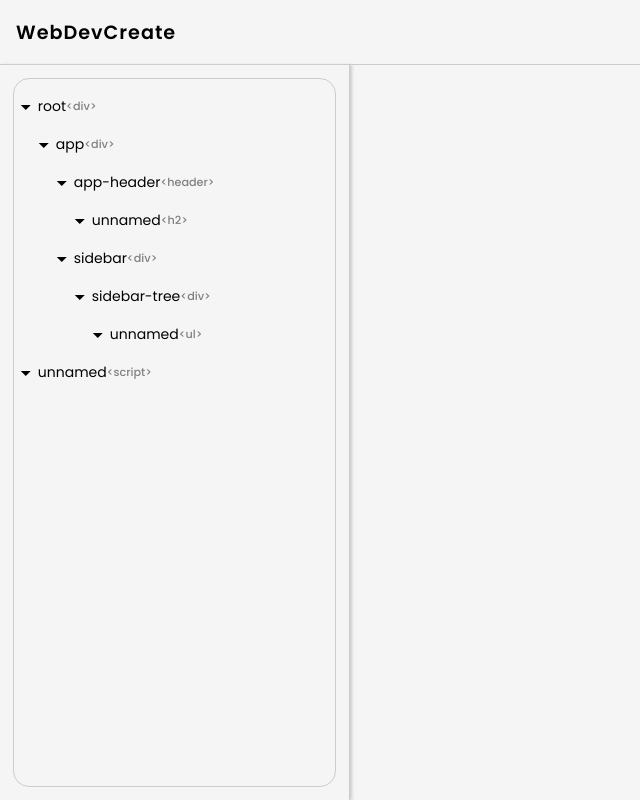
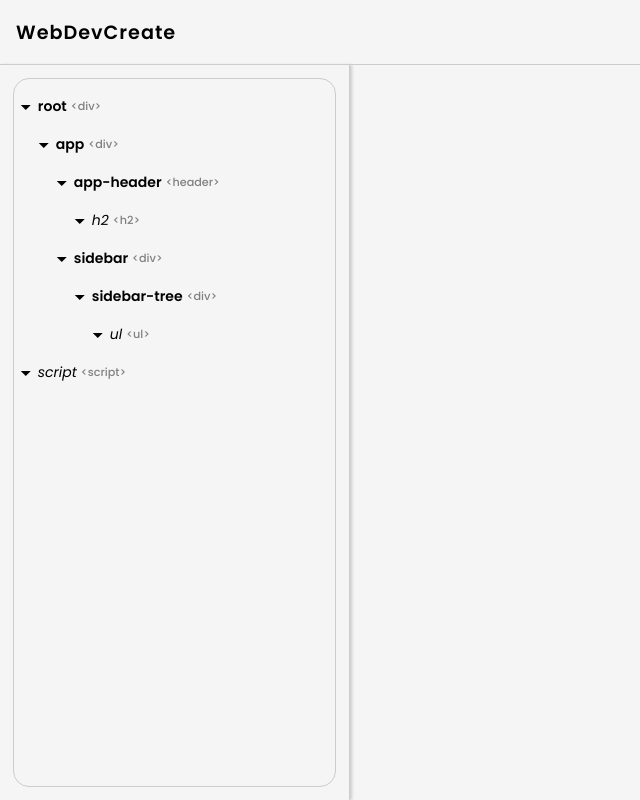
Before and after one commit to ultraflame4/WebDevCreate, a React (Vite) app: page /#/app in a window 1280 px wide. Shown: the whole page, without its empty margins (0-640 px from the left). Built offline with nearby package versions, Linux system fonts and the light colour scheme.

Commit message:
made default names italic, made non default names(ids) bolder

```diff
--- a/src/assets/ElementTree.scss
+++ b/src/assets/ElementTree.scss
@@ -19,6 +19,12 @@
       font-weight: 500;
       font-size: 0.8em;
       color: grey;
+      padding-left: 4px;
+    }
+
+    .unnamed {
+
+      font-weight: 400;
     }
 
     & > p {
@@ -27,6 +33,7 @@
       align-items: center;
       -webkit-user-select: none;
       user-select: none;
+      font-weight: 600;
 
       a {
         display: flex;
--- a/src/components/ElementTreeItem.tsx
+++ b/src/components/ElementTreeItem.tsx
@@ -16,7 +16,7 @@
         <li {...props} className={"element-tree-item"}>
             <p ref={itemRef}>
                 <a onClick={toggleChildren}><span className={"material-symbols-outlined"}>arrow_drop_down</span></a>
-                {props.el.id.length < 1 ? "unnamed" : props.el.id}
+                {props.el.id.length < 1 ? <i className={"unnamed"}>{props.el.tagName.toLowerCase()}</i>: props.el.id}
                 <span className={"tagname"}>&lt;{props.el.tagName.toLowerCase()}&gt;</span>
             </p>
             {props.children}
```
